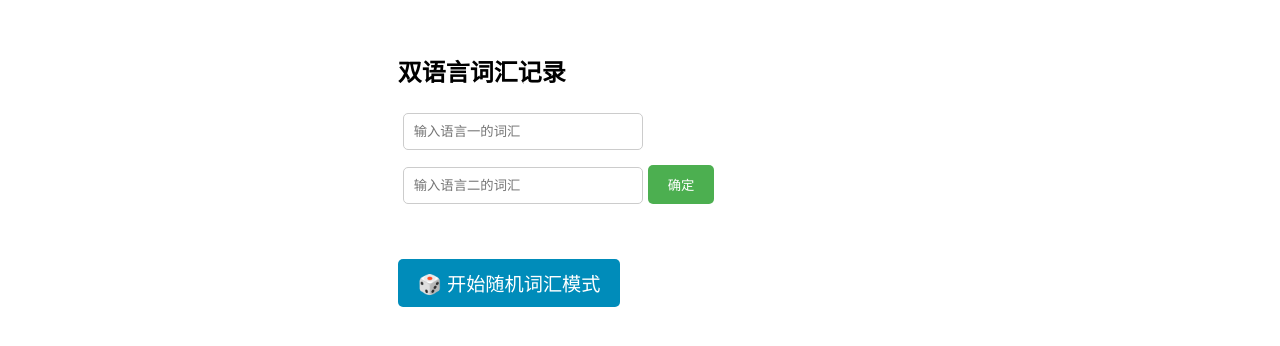
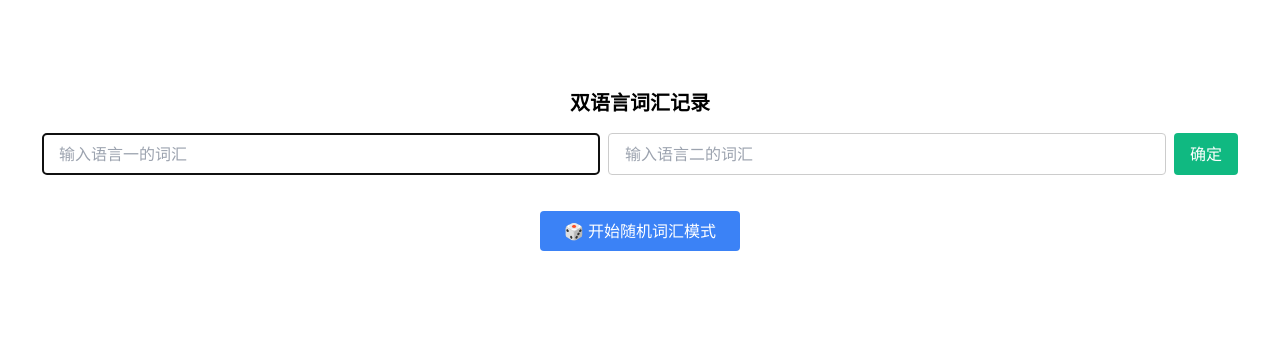
Before and after one commit to Pimpek2220/Ramdom-CiHui, a plain HTML site: page index.html in a window 1280 px wide. Shown: the part 230-576 px from the top of the page. Drawn offline with nearby package versions, Linux system fonts and the light colour scheme.

Commit message:
Update index.html

```diff
--- a/index.html
+++ b/index.html
@@ -5,22 +5,29 @@
   <title>双语言词汇记录和随机测试</title>
   <link rel="stylesheet" href="styles.css">
   <script src="https://unpkg.com/vue@3"></script>
+  <link href="https://cdn.jsdelivr.net/npm/tailwindcss@2.2.19/dist/tailwind.min.css" rel="stylesheet">
 </head>
 <body>
-<div id="app">
-  <h2>双语言词汇记录</h2>
-  <input v-model="lang1" placeholder="输入语言一的词汇">
-  <input v-model="lang2" placeholder="输入语言二的词汇">
-  <button @click="saveWord">确定</button>
+<div id="app" class="container mx-auto p-5 text-center">
+  <h2 class="text-xl font-bold mb-4">双语言词汇记录</h2>
 
-  <ul>
-    <li v-for="(word,index) in wordsList" :key="index">
+  <div class="flex justify-center gap-2 mb-4">
+    <input class="border rounded px-4 py-2" v-model="lang1" placeholder="输入语言一的词汇" autofocus>
+    <input class="border rounded px-4 py-2" v-model="lang2" placeholder="输入语言二的词汇" @keyup.enter="saveWord">
+    <button class="bg-green-500 hover:bg-green-600 text-white rounded px-4 py-2" @click="saveWord">确定</button>
+  </div>
+
+  <ul class="text-left mx-auto max-w-sm">
+    <li class="border-b py-1" v-for="(word,index) in wordsList">
       {{index+1}}. {{word.lang1}} ↔ {{word.lang2}}
     </li>
   </ul>
 
-  <button @click="randomTest" class="start-btn">🎲 开始随机词汇模式</button>
+  <button class="mt-5 bg-blue-500 hover:bg-blue-600 text-white rounded px-6 py-2" @click="randomTest">
+    🎲 开始随机词汇模式
+  </button>
 </div>
+
 
 <script src="script.js"></script>
 </body>
```
